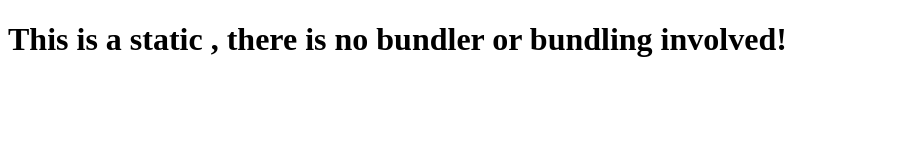
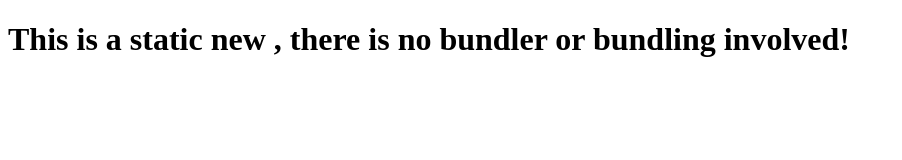
Before and after one commit to beatricelui/ITMGT45-HTML, a website: page index.html in a window 1280 px wide. Shown: the whole page, without its empty margins (0-902 px from the left). Drawn offline with Linux system fonts and the light colour scheme.

Commit message:
git push

```diff
--- a/index.html
+++ b/index.html
@@ -8,7 +8,7 @@
   </head>
   <body>
     <h1>
-      This is a static , there is no bundler or bundling involved!
+      This is a static new , there is no bundler or bundling involved!
     </h1>
   </body>
 </html>
```
